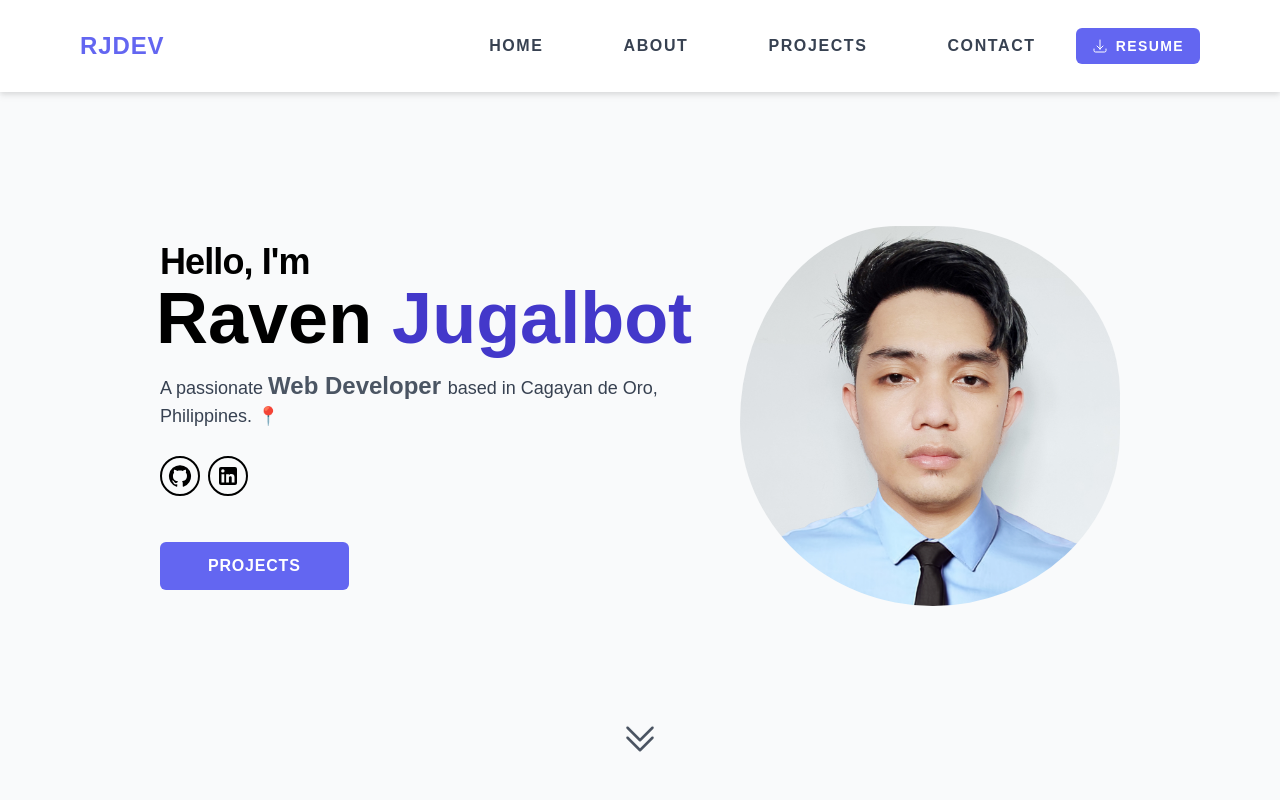
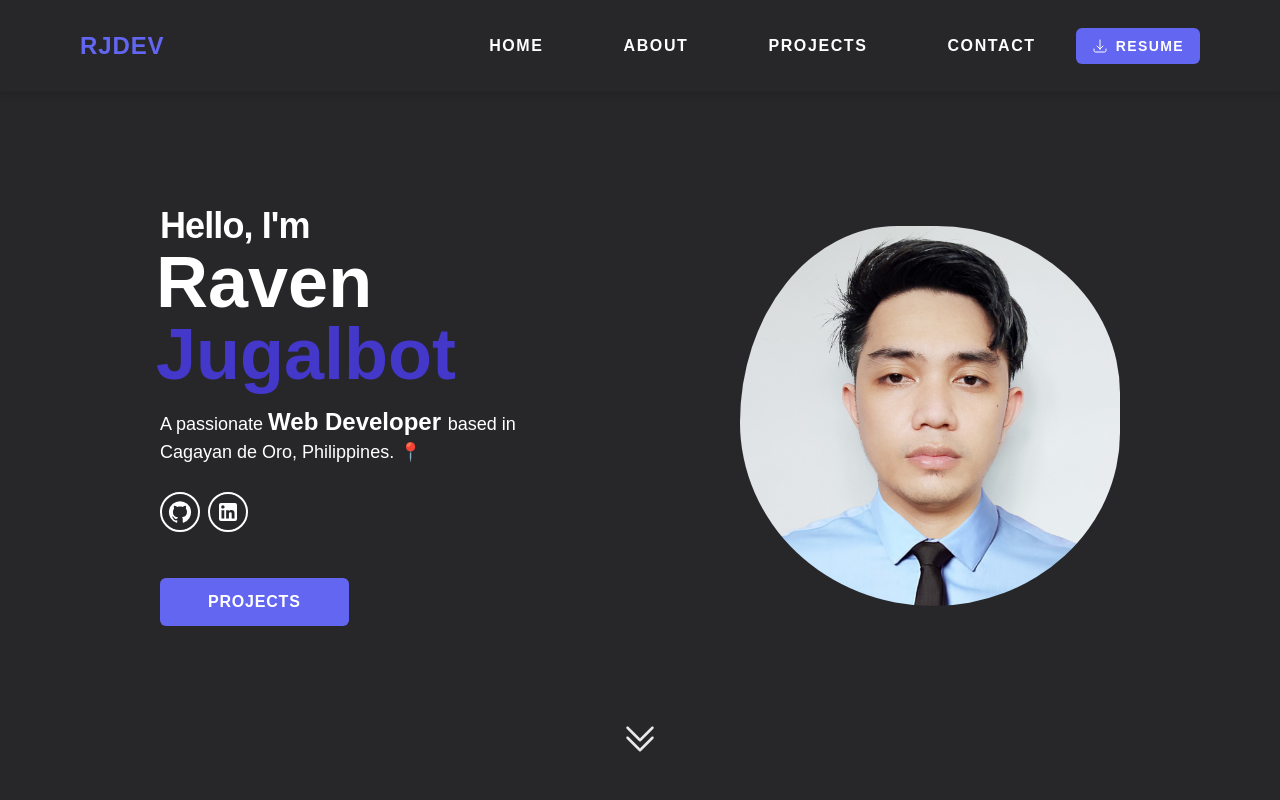
Before and after one commit to ravenncode/Portfolio, a React (Vite) app: page / in a window 1280 px wide. Shown: the top 800 px of the page. Built offline with nearby package versions, Linux system fonts and the light colour scheme; a web font is replaced by a local one.

Commit message:
background color change

```diff
--- a/src/components/NavBar.jsx
+++ b/src/components/NavBar.jsx
@@ -27,7 +27,7 @@ const Navbar = () => {
   };
 
   return (
-    <nav className="bg-white w-full drop-shadow-md px-7 lg:px-10 xl:px-20 py-7 fixed top-0 z-10">
+    <nav className="bg-zinc-800 w-full drop-shadow-md px-7 lg:px-10 xl:px-20 py-7 fixed top-0 z-10">
       <div className="lg:flex justify-between items-center">
         <div
           className={`lg:pb-0 lg:border-0 ${
@@ -74,7 +74,7 @@ const Navbar = () => {
                 className="font-bold tracking-widest duration-500"
                 onClick={handleNav}
               >
-                <li className="lg:py-0 py-7 text-gray-700 hover:text-indigo-500 cursor-pointer border border-t-0 border-x-0 border-b-gray-200 lg:border-0">
+                <li className="lg:py-0 py-7 text-white hover:text-indigo-500 cursor-pointer border border-t-0 border-x-0 border-b-gray-200 lg:border-0">
                   {link.name}
                 </li>
               </ScrollLink>
--- a/src/pages/About.jsx
+++ b/src/pages/About.jsx
@@ -4,7 +4,7 @@ import techStackData from "../data/techStackData";
 
 const About = () => {
   return (
-    <div id="about" className="bg-white px-4 md:px-20 xl:px-40 py-32">
+    <div id="about" className="bg-gray-100 px-4 md:px-20 xl:px-40 py-32">
       <p className="text-gray-900 font-[800] text-4xl tracking-widest text-center mb-20 heading">
         ABOUT ME
       </p>
@@ -40,7 +40,7 @@ const About = () => {
               </button>
             </ScrollLink>
           </div>
-          <div className="bg-white p-4">
+          <div className="p-4">
             <p className="text-2xl font-bold mb-10">Tech Stack</p>
             <div className="flex flex-wrap gap-7">
               {techStackData.map((tech) => (
--- a/src/pages/Home.jsx
+++ b/src/pages/Home.jsx
@@ -19,20 +19,20 @@ const Home = () => {
   return (
     <div
       id="home"
-      className="relative bg-gray-50 px-4 md:px-20 xl:px-40 pt-20 lg:pt-40 pb-32 xl:h-screen flex flex-col justify-center"
+      className="relative bg-zinc-800 px-4 md:px-20 xl:px-40 pt-20 lg:pt-40 pb-32 xl:h-screen flex flex-col justify-center"
     >
       <div className="md:container md:mx-auto">
-        <div className="flex flex-col-reverse lg:flex-row justify-between items-center ">
-          <div className="text-center lg:text-left">
+        <div className="flex flex-col-reverse lg:flex-row justify-center items-center ">
+          <div className="text-center lg:text-left text-white">
             <p className="font-[800] text-3xl lg:text-4xl tracking-tight">
               Hello, I'm
             </p>
             <p className="font-[900] text-5xl lg:text-7xl lg:-ml-1 mb-4">
               Raven <span className="text-indigo-700">Jugalbot</span>
             </p>
-            <p className="text-gray-700 text-base lg:text-lg">
+            <p className="text-white text-base lg:text-lg">
               A passionate{" "}
-              <span className="font-[800] text-gray-600 text-xl lg:text-2xl">
+              <span className="font-[800] text-xl lg:text-2xl">
                 Web Developer{" "}
               </span>
               based in Cagayan de Oro, Philippines. 📍
@@ -67,14 +67,14 @@ const Home = () => {
               </button>
             </ScrollLink>
           </div>
-          <div className="flex justify-center lg:justify-end items-center">
+          <div className="flex justify-center items-center lg:ml-40">
             <div className="blob scale-[60%] sm:scale-75 lg:scale-100"></div>
           </div>
         </div>
       </div>
 
       <div className="absolute bottom-[2rem] left-1/2 transform -translate-x-1/2">
-        <ChevronDoubleDownIcon className="h-10 w-10 text-gray-700 animate-bounce" />
+        <ChevronDoubleDownIcon className="h-10 w-10 text-white animate-bounce" />
       </div>
     </div>
   );
```
